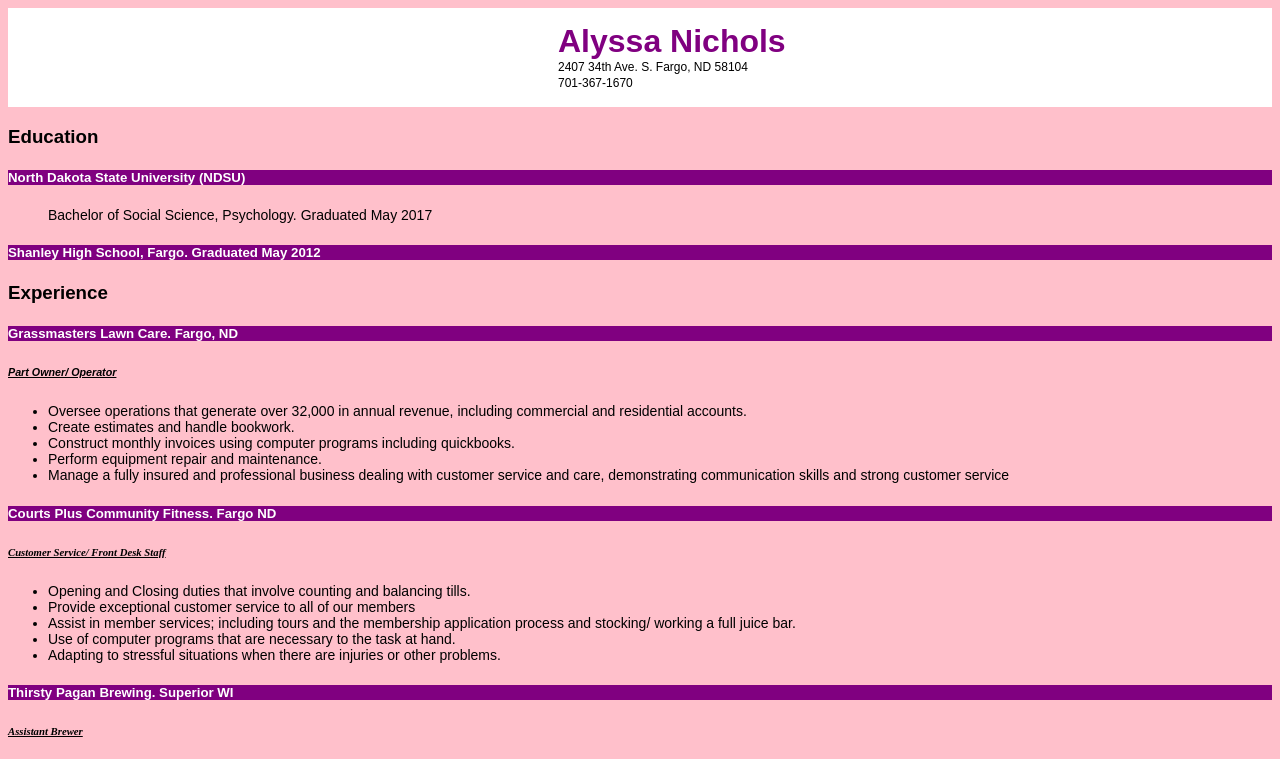
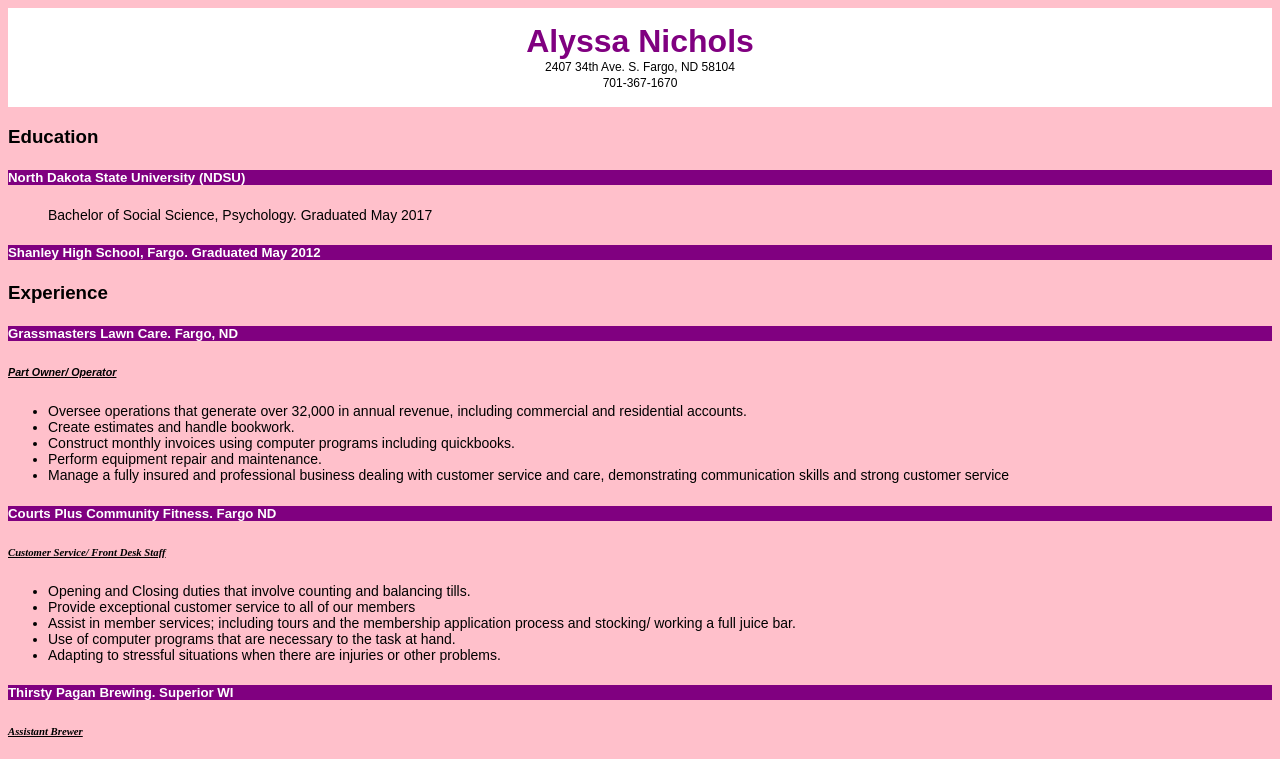
Before and after one commit to AlyssaNichols/resume, a plain HTML site: page index.html in a window 1280 px wide. Shown: the top 759 px of the page. Drawn offline with Linux system fonts and the light colour scheme.

Commit message:
centered header

```diff
--- a/style.css
+++ b/style.css
@@ -2,7 +2,7 @@
   font-family: arial;
   background:white;
   color:purple;
-  padding-left:550px;
+text-align: center;
   padding-top:10px;
   padding-bottom:10px;
 
```
